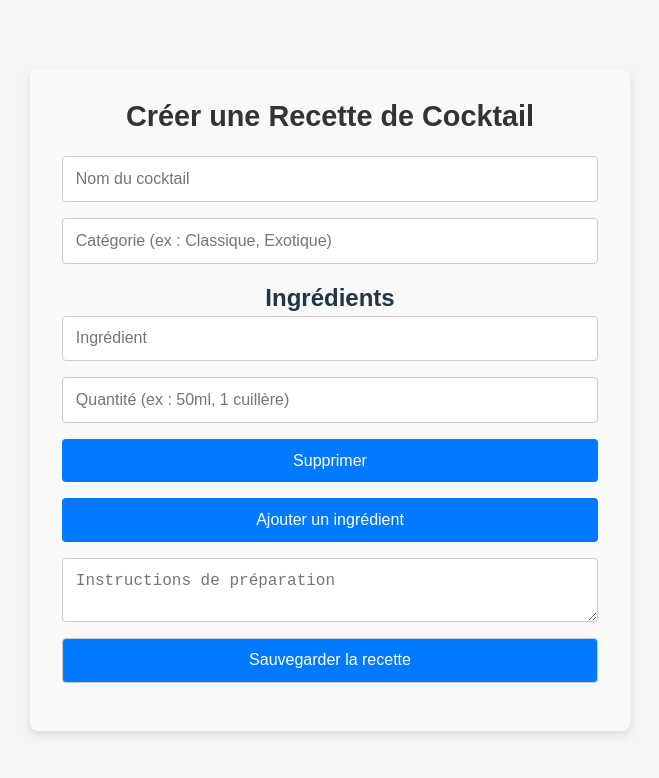
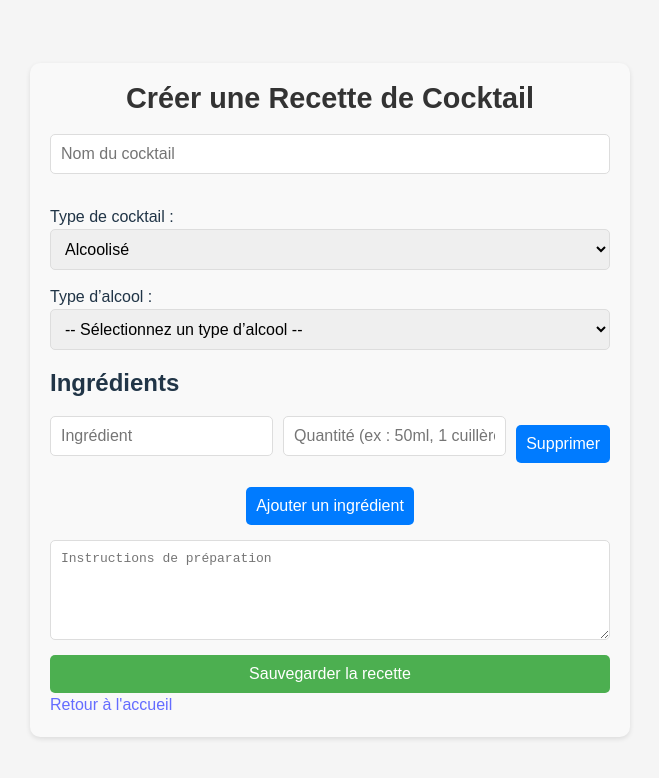
Before and after one commit to henni-yousra/CocktailWeb, a React (Vite) app in the folder frontend/: page /create in a window 1280 px wide. Shown: the top 778 px of the page, without its empty margins (310-969 px from the left). Built offline with nearby package versions, Linux system fonts and the light colour scheme.

Commit message:
improvement Home and modal Cocktaik

```diff
--- a/frontend/package.json
+++ b/frontend/package.json
@@ -12,8 +12,8 @@
   "dependencies": {
     "react": "^18.3.1",
     "react-dom": "^18.3.1",
-    "react-router-dom": "^7.1.0",
-    "react-icons": "^5.4.0"
+    "react-icons": "^5.4.0",
+    "react-router-dom": "^7.1.0"
   },
   "devDependencies": {
     "@eslint/js": "^9.17.0",
--- a/frontend/src/components/CocktailModal.jsx
+++ b/frontend/src/components/CocktailModal.jsx
@@ -26,6 +26,12 @@ function CocktailModal({ selectedCocktail, onClose }) {
           {selectedCocktail.category}
         </p>
         <p>
+          <strong>ingredients : </strong>
+          {selectedCocktail.ingredients.map((ingredient) =>
+            <span key={ingredient.name}>{ingredient.name} {ingredient.quantity}, </span>
+          )}
+        </p>
+        <p>
           <strong>Instructions : </strong>
           {selectedCocktail.instructions}
         </p>
--- a/frontend/src/components/Navbar.jsx
+++ b/frontend/src/components/Navbar.jsx
@@ -4,10 +4,10 @@ import '../styles/components/Navbar.css';
 function Navbar() {
   return (
     <nav className="navbar">
-      <div className="navbar-brand">Cocktail Finder</div>
+      <div className="navbar-brand"><a href='/'>Cocktail Finder</a></div>
       <ul className="navbar-links">
-        <a href='/'><li>Accueil</li></a>
         <a href='/login'><li>Connexion</li></a>
+        <a href='/create'><li>Ajouter une recette</li></a>
       </ul>
     </nav>
   );
--- a/frontend/src/components/SearchFilterBar.jsx
+++ b/frontend/src/components/SearchFilterBar.jsx
@@ -18,6 +18,7 @@ function SearchFilterBar({
         >
           <option value="all">All</option>
           <option value="cocktail">Cocktail</option>
+          <option value="favorites">favorites</option>
           {/* On pourra ajouter d'autres catégories plus tard */}
         </select>
       </div>
--- a/frontend/src/pages/CreateCocktail.jsx
+++ b/frontend/src/pages/CreateCocktail.jsx
@@ -5,6 +5,8 @@ function CreateCocktail() {
   const [formData, setFormData] = useState({
     name: '',
     category: '',
+    isAlcoholic: 'alcoholic',
+    alcoholType: '',
     ingredients: [{ name: '', quantity: '' }],
     instructions: '',
   });
@@ -46,8 +48,13 @@ function CreateCocktail() {
       return;
     }
 
+    if (formData.isAlcoholic === 'alcoholic' && !formData.alcoholType) {
+      setErrorMessage('Veuillez sélectionner un type d’alcool.');
+      return;
+    }
+
     try {
-      const response = await fetch('/api/cocktails', {
+      const response = await fetch('localhost:3000:/api/cocktails', {
         method: 'POST',
         headers: { 'Content-Type': 'application/json' },
         body: JSON.stringify(formData),
@@ -58,6 +65,8 @@ function CreateCocktail() {
         setFormData({
           name: '',
           category: '',
+          isAlcoholic: 'alcoholic',
+          alcoholType: '',
           ingredients: [{ name: '', quantity: '' }],
           instructions: '',
         });
@@ -81,13 +90,57 @@ function CreateCocktail() {
           onChange={handleChange}
           required
         />
-        <input
-          type="text"
-          name="category"
-          placeholder="Catégorie (ex : Classique, Exotique)"
-          value={formData.category}
-          onChange={handleChange}
-        />
+        {/* <div>
+          <label>Catégorie :
+            <select
+              value={formData.category}
+              onChange={handleChange}
+              name="category"
+              required
+            >
+            <option value="">-- Sélectionnez une catégorie --</option>
+              <option value="classique">classique</option>
+              <option value="tropical">tropical</option>
+            </select>
+          </label>
+        </div> */}
+
+
+        <div>
+          <label>
+            Type de cocktail :
+            <select
+              name="isAlcoholic"
+              value={formData.isAlcoholic}
+              onChange={handleChange}
+              required
+            >
+              <option value="alcoholic">Alcoolisé</option>
+              <option value="non-alcoholic">Sans alcool</option>
+            </select>
+          </label>
+        </div>
+
+        {/* Champ conditionnel pour sélectionner l'alcool */}
+        {formData.isAlcoholic === 'alcoholic' && (
+          <div>
+            <label>
+              Type d’alcool :
+              <select
+                name="alcoholType"
+                value={formData.alcoholType}
+                onChange={handleChange}
+                required
+              >
+                <option value="">-- Sélectionnez un type d’alcool --</option>
+                <option value="gin">Gin</option>
+                <option value="vodka">Vodka</option>
+                <option value="rhum">Rhum</option>
+                <option value="other">Autre</option>
+              </select>
+            </label>
+          </div>
+        )}
 
         <h2>Ingrédients</h2>
         {formData.ingredients.map((ingredient, index) => (
@@ -130,6 +183,7 @@ function CreateCocktail() {
 
       {successMessage && <p className="success-message">{successMessage}</p>}
       {errorMessage && <p className="error-message">{errorMessage}</p>}
+      <a href="/">Retour à l'accueil</a>
     </div>
   );
 }
--- a/frontend/src/pages/Home.jsx
+++ b/frontend/src/pages/Home.jsx
@@ -15,6 +15,13 @@ function Home() {
       name: 'Mojito',
       category: 'cocktail',
       image: 'https://www.thecocktaildb.com/images/media/drink/3z6xdi1589574603.jpg',
+      ingredients: [
+        { name: 'Rhum', quantity: '4.5 cl' },
+        { name: 'Jus de citron vert', quantity: '3 cl' },
+        { name: 'Sucre', quantity: '2 cl' },
+        { name: 'Menthe', quantity: '6 feuilles' },
+        { name: 'Eau gazeuse', quantity: 'à volonté' },
+      ],
       instructions:
         'Mélanger le rhum, le jus de citron vert, le sucre et la menthe. Ajouter de la glace et compléter avec de l’eau gazeuse.',
     },
@@ -23,25 +30,30 @@ function Home() {
       name: 'Margarita',
       category: 'cocktail',
       image: 'https://www.thecocktaildb.com/images/media/drink/5noda61589575158.jpg',
+      ingredients: [
+        { name: 'Tequila', quantity: '3.5 cl' },
+        { name: 'Triple sec', quantity: '2 cl' },
+        { name: 'Jus de citron vert', quantity: '1.5 cl' },
+      ],
       instructions:
         'Secouer la tequila, le triple sec et le jus de citron vert dans un shaker avec de la glace. Servir dans un verre givré au sel.',
     },
-    {
-      id: 3,
-      name: 'Martini',
-      category: 'cocktail',
-      image: 'https://www.thecocktaildb.com/images/media/drink/71t8581504353095.jpg',
-      instructions:
-        'Mélanger le gin et le vermouth dans un verre à mélange avec des glaçons, puis verser dans un verre à Martini.',
-    },
-    {
-      id: 4,
-      name: 'Gin Tonic',
-      category: 'cocktail',
-      image: 'https://www.thecocktaildb.com/images/media/drink/z0omyp1582480573.jpg',
-      instructions:
-        'Verser le gin sur des glaçons, compléter avec du tonic, et ajouter une rondelle de citron.',
-    },
+    // {
+    //   id: 3,
+    //   name: 'Martini',
+    //   category: 'apperitif',
+    //   image: 'https://www.thecocktaildb.com/images/media/drink/71t8581504353095.jpg',
+    //   instructions:
+    //     'Mélanger le gin et le vermouth dans un verre à mélange avec des glaçons, puis verser dans un verre à Martini.',
+    // },
+    // {
+    //   id: 4,
+    //   name: 'Gin Tonic',
+    //   category: 'cocktail',
+    //   image: 'https://www.thecocktaildb.com/images/media/drink/z0omyp1582480573.jpg',
+    //   instructions:
+    //     'Verser le gin sur des glaçons, compléter avec du tonic, et ajouter une rondelle de citron.',
+    // },
     // Ajoutez autant de cocktails que vous le souhaitez
   ];
 
@@ -67,10 +79,20 @@ function Home() {
 
   // Fonction de filtrage globale
   const filterCocktails = (category, query) => {
-    let filtered = category === 'all'
-      ? [...data]
-      : data.filter((cocktail) => cocktail.category === category);
+    let filtered;
 
+    if (category === 'favorites') {
+      // Si la catégorie est "favorites", on filtre directement dans l'état "favorites"
+      filtered = [...favorites];
+    } else if (category === 'all') {
+      // Toutes les données
+      filtered = [...data];
+    } else {
+      // Filtrer par catégorie
+      filtered = data.filter((cocktail) => cocktail.category === category);
+    }
+
+    // Ensuite, on applique la recherche par nom si besoin
     if (query.trim()) {
       filtered = filtered.filter((cocktail) =>
         cocktail.name.toLowerCase().includes(query.toLowerCase())
@@ -79,6 +101,7 @@ function Home() {
 
     return filtered;
   };
+
 
   // Quand on change la catégorie
   const handleCategoryChange = (e) => {
--- a/frontend/src/styles/pages/CreateCocktail.css
+++ b/frontend/src/styles/pages/CreateCocktail.css
@@ -1,39 +1,62 @@
 /* Conteneur principal */
 .create-cocktail-container {
-    font-family: 'Arial', sans-serif;
   max-width: 600px;
-    margin: 2rem auto;
-    padding: 2rem;
-    background: #f9f9f9;
-    border-radius: 8px;
-    box-shadow: 0 4px 8px rgba(0, 0, 0, 0.1);
-    text-align: center;
+  margin: 20px auto;
+  padding: 20px;
+  background-color: #f9f9f9;
+  border-radius: 10px;
+  box-shadow: 0 2px 5px rgba(0, 0, 0, 0.1);
+  font-family: Arial, sans-serif;
 }
 
-  /* Titre principal */
 .create-cocktail-container h1 {
-    font-size: 1.8rem;
+  text-align: center;
   color: #333;
-    margin-bottom: 1.5rem;
+  font-size: 1.8em;
+  margin-bottom: 20px;
 }
 
 /* Formulaire */
+.create-cocktail-form {
+  display: flex;
+  flex-direction: column;
+  gap: 15px;
+}
+
 .create-cocktail-form input,
-  .create-cocktail-form textarea,
-  .create-cocktail-form button {
+.create-cocktail-form select,
+.create-cocktail-form textarea {
   width: 100%;
-    margin-bottom: 1rem;
-    padding: 0.8rem;
-    border-radius: 4px;
-    border: 1px solid #ccc;
-    font-size: 1rem;
+  padding: 10px;
+  border: 1px solid #ddd;
+  border-radius: 5px;
+  font-size: 1em;
+}
+
+.create-cocktail-form textarea {
+  resize: vertical;
+  min-height: 100px;
+}
+
+.create-cocktail-form button[type="submit"] {
+  background-color: #4caf50;
+  color: white;
+  padding: 10px;
+  border: none;
+  border-radius: 5px;
+  font-size: 1em;
+  cursor: pointer;
+}
+
+.create-cocktail-form button[type="submit"]:hover {
+  background-color: #45a049;
 }
 
 /* Ingrédients */
-  /*.ingredient-row {
+.ingredient-row {
   display: flex;
-    gap: 0.5rem;
-    margin-bottom: 0.5rem;
+  gap: 10px;
+  align-items: center;
 }
 
 .ingredient-row input {
@@ -41,54 +64,51 @@
 }
 
 .ingredient-row button {
-    flex-shrink: 0;
-    padding: 0.5rem 1rem;
-    background-color: red;
+  background-color: #f44336;
   color: white;
+  padding: 5px 10px;
   border: none;
-    border-radius: 4px;
+  border-radius: 5px;
+  font-size: 0.9em;
   cursor: pointer;
 }
 
 .ingredient-row button:hover {
-    background-color: darkred;
+  background-color: #d32f2f;
 }
 
-  /* Ajouter un ingrédient */
+/* Bouton Ajouter un ingrédient */
 .create-cocktail-form button[type="button"] {
   background-color: #007bff;
   color: white;
+  padding: 10px;
   border: none;
+  border-radius: 5px;
+  font-size: 1em;
   cursor: pointer;
-    transition: background-color 0.3s ease;
+  width: fit-content;
+  margin: 0 auto;
 }
 
 .create-cocktail-form button[type="button"]:hover {
   background-color: #0056b3;
-  } */
-
-  /* Bouton de soumission */
-  .create-cocktail-form button[type="submit"] {
-    background-color: green;
-    color: white;
-    border: none;
-    cursor: pointer;
-    transition: background-color 0.3s ease;
 }
 
-  .create-cocktail-form button[type="submit"]:hover {
-    background-color: darkgreen;
-  }
-
-  /* Messages */
+/* Messages de succès et d'erreur */
 .success-message {
-    color: green;
-    font-size: 1rem;
-    margin-top: 1rem;
+  color: #4caf50;
+  background-color: #e8f5e9;
+  padding: 10px;
+  border-radius: 5px;
+  text-align: center;
+  margin-top: 10px;
 }
 
 .error-message {
-    color: red;
-    font-size: 1rem;
-    margin-top: 1rem;
+  color: #f44336;
+  background-color: #ffebee;
+  padding: 10px;
+  border-radius: 5px;
+  text-align: center;
+  margin-top: 10px;
 }
```
Also changed, not shown: frontend/src/components/AddRecipeForm.jsx (added, +80 -0 lines), frontend/src/components/PrivateRoute.jsx (added, +14 -0 lines), frontend/src/pages/Login.jsx (+23 -10 lines), 1 other file (tests, documents, lock files or other folders). Lines whose indentation alone changed are shown as unchanged.
